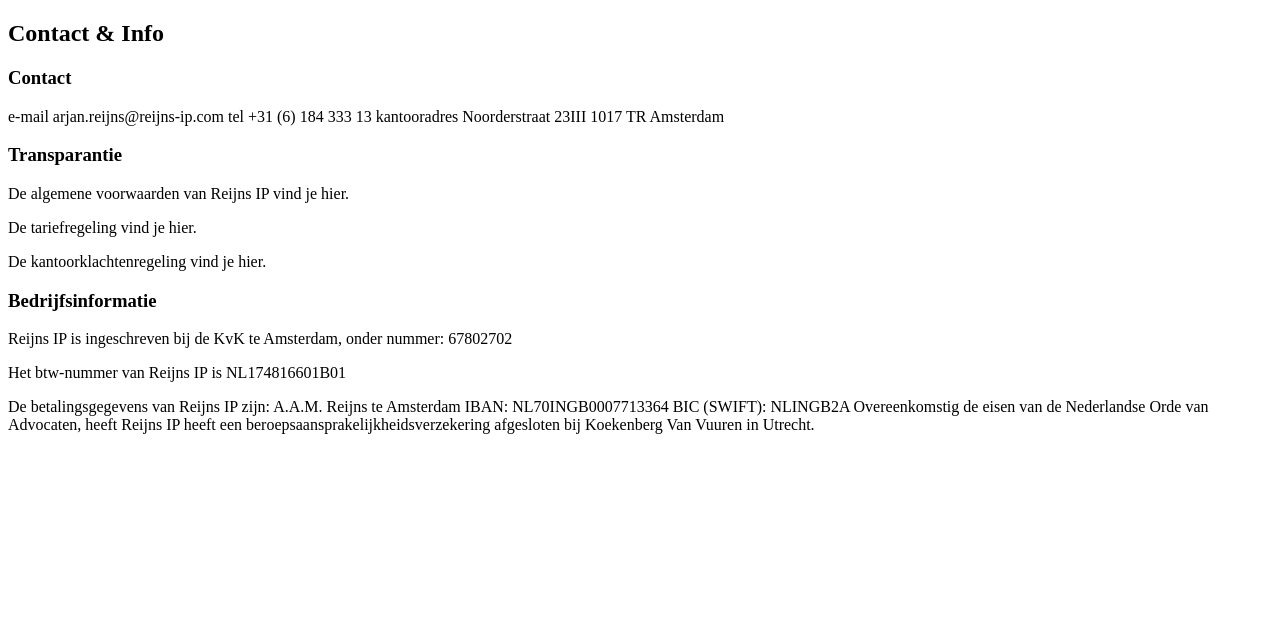
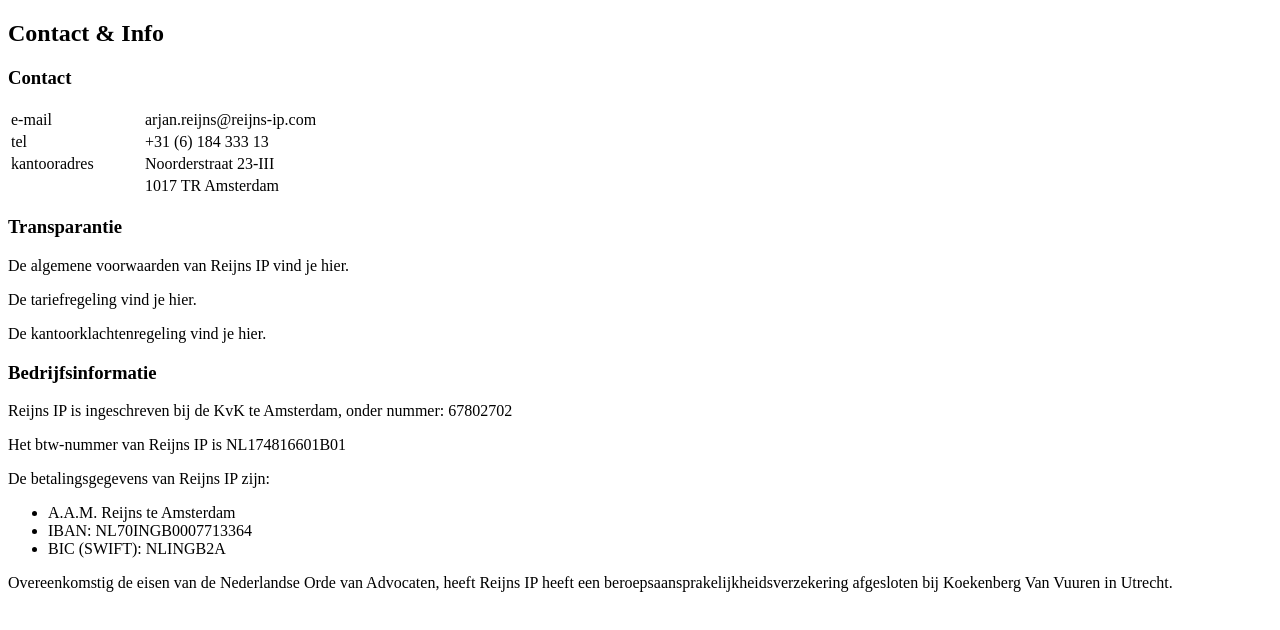
Before and after one commit to scramantha/reijns-ip-website, a plain HTML site: page content/aamr_contact-nl.html in a window 1280 px wide. Drawn offline with Linux system fonts and the light colour scheme.

```diff
--- a/content/aamr_contact-nl.html
+++ b/content/aamr_contact-nl.html
@@ -1,15 +1,41 @@
 <!DOCTYPE html>
 <html lang="nl">
+
+<head>
+    <meta http-equiv="Cache-Control" content="no-cache, no-store, must-revalidate" />
+    <meta http-equiv="Pragma" content="no-cache" />
+    <meta http-equiv="Expires" content="0" />
+</head>
+
+<body>
     <h2 class="aamr_heading">Contact & Info</h2>
-<p>
-
-
         <h3>Contact</h3>
-
-e-mail 		arjan.reijns@reijns-ip.com
-tel		+31 (6) 184 333 13
-kantooradres	Noorderstraat 23III
-1017 TR  Amsterdam
+        <table>
+            <tr>
+                <td style="width: 130px">e-mail
+                </td>
+                <td>arjan.reijns@reijns-ip.com
+                </td>
+            </tr>
+            <tr>
+                <td>tel
+                </td>
+                <td>+31 (6) 184 333 13
+                </td>
+            </tr>
+            <tr>
+                <td>kantooradres
+                </td>
+                <td>Noorderstraat 23-III
+                </td>
+            </tr>
+            <tr>
+                <td>
+                </td>
+                <td>1017 TR Amsterdam
+                </td>
+            </tr>
+        </table>
 
         <h3>Transparantie</h3>
         <p>
@@ -30,14 +56,19 @@
         <p>
             Het btw-nummer van Reijns IP is NL174816601B01
         </p>
+        <p>
             De betalingsgegevens van Reijns IP zijn:
-A.A.M. Reijns te Amsterdam
-IBAN: NL70INGB0007713364
-BIC (SWIFT): NLINGB2A
 
-Overeenkomstig de eisen van de Nederlandse Orde van Advocaten, heeft Reijns IP heeft een beroepsaansprakelijkheidsverzekering afgesloten bij Koekenberg Van Vuuren in Utrecht.
-
-
+            <ul>
+                <li>A.A.M. Reijns te Amsterdam </li>
+                <li>IBAN: NL70INGB0007713364</li>
+                <li>BIC (SWIFT): NLINGB2A</li>
+            </ul>
         </p>
+        <p>
+            Overeenkomstig de eisen van de Nederlandse Orde van Advocaten, heeft Reijns IP heeft een beroepsaansprakelijkheidsverzekering
+            afgesloten bij Koekenberg Van Vuuren in Utrecht.
+        </p>
+</body>
 
 </html>
```
Also changed, not shown: content/aamr_bio-nl.html (+9 -1 lines), content/aamr_over-nl.html (+9 -0 lines), content/aamr_services-nl.html (+50 -8 lines), index.html (+10 -2 lines), test.html (+49 -7 lines). Lines whose indentation alone changed are shown as unchanged.
